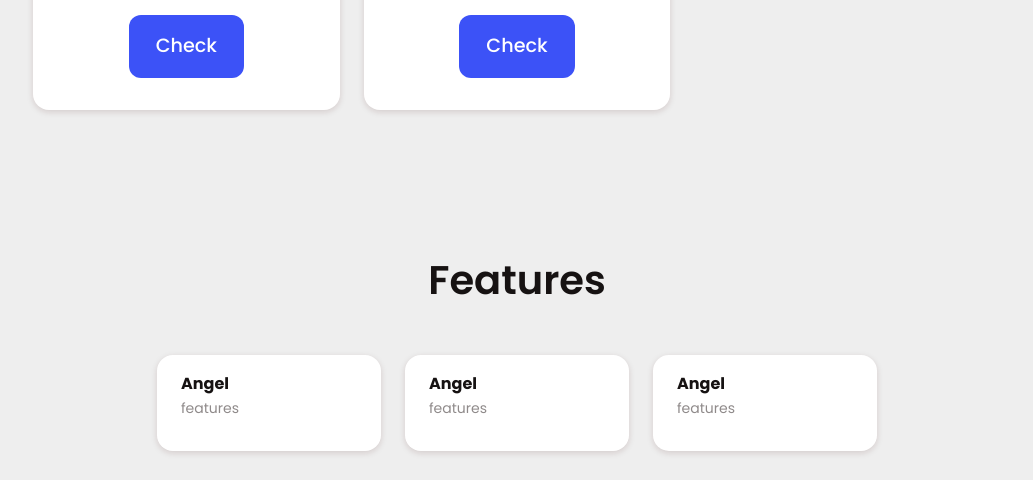
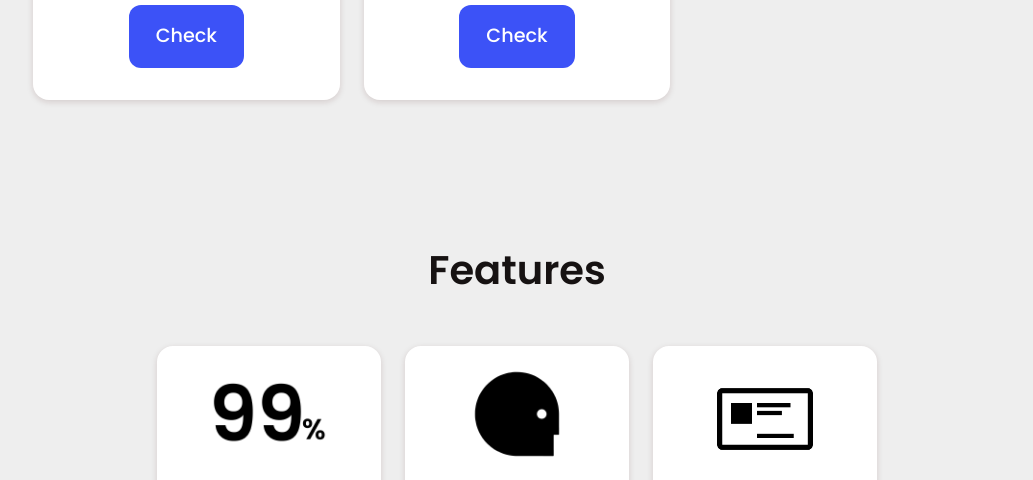
Before and after one commit to nidan-club/nidan-v2.0, a plain HTML site: page index.html in a window 1280 px wide. Shown: the part 2320-2800 px from the top of the page, without its empty margins (123-1156 px from the left). Drawn offline with nearby package versions, Linux system fonts and the light colour scheme.

Commit message:
minor UI updates

```diff
--- a/assets/css/styles.css
+++ b/assets/css/styles.css
@@ -377,6 +377,7 @@ h2{
   margin-bottom: 2.5rem;
   font-size: 1.1rem;
   font-weight: 500;
+  text-align: left;
 }
 
 .about__img{
@@ -403,7 +404,7 @@ h2{
 }
 
 .disease__img{
-  width: 160px;
+  width: 140px;
 }
 
 .disease__title{
@@ -443,7 +444,7 @@ h2{
 }
 
 .features__title{
-  font-size: var(--normal-font-size);
+  font-size: 1.2rem;
 }
 
 .features__category{
--- a/index.html
+++ b/index.html
@@ -66,12 +66,12 @@
                 <div class="about__container bd-grid">
                     <div class="about__data">
                         <h2 class="section-title-center">Why Nidan?</h2>
-                        <p class="about__description">State-of-the  are AI</p>
+                        <p class="about__description">Nidan uses the power of machine learning and AI to accurately diagnose diseases. Simply input your symptoms and medical history, and our intelligent algorithm will analyze the data to provide a personalized diagnosis. Our system is continually learning and improving, ensuring the most up-to-date and accurate information is provided.</p>
                         <a href="#" class="button1">Our Story</a>
                     </div>
 
                     <div class="about__img">
-                        <img src="assets/img/shared.png" alt="">
+                        <img src="assets/img/about.png" alt="">
                     </div>
                 </div>
             </section>
@@ -140,25 +140,25 @@
                 <div class="features__container bd-grid">
 
                     <div class="features__content">
-                        <img src="assets/img/features3.png" alt="" class="features__img">
-                        <h3 class="features__title">Angel</h3>
-                        <span class="features__category">features</span>
+                        <img src="assets/img/features1.png" alt="" class="features__img">
+                        <h3 class="features__title">Accuracy</h3>
+                        <span class="features__category">In prediction and diagnosis</span>
                         <!-- <span class="features__preci">disease</span> -->
                         <!-- <div class="button features__button"><i class='bx bx-heart'></i></div> -->
                     </div>
 
                     <div class="features__content">
-                        <img src="assets/img/features3.png" alt="" class="features__img">
-                        <h3 class="features__title">Angel</h3>
-                        <span class="features__category">features</span>
+                        <img src="assets/img/features2.png" alt="" class="features__img">
+                        <h3 class="features__title">Chatbot</h3>
+                        <span class="features__category">Personalised  for Mental Health</span>
                         <!-- <span class="features__preci">disease</span> -->
                         <!-- <div class="button features__button"><i class='bx bx-heart'></i></div> -->
                     </div>
 
                     <div class="features__content">
-                        <img src="assets/img/features3.png" alt="" class="features__img">
-                        <h3 class="features__title">Angel</h3>
-                        <span class="features__category">features</span>
+                        <img src="assets/img/features3.png" alt="" class="features__img" style="width: 130px;">
+                        <h3 class="features__title">Nidan Card</h3>
+                        <span class="features__category">An RFID card that keeps track of medical history</span>
                         <!-- <span class="features__preci">disease</span> -->
                         <!-- <div class="button features__button"><img src="assets/img/nidanvect.svg" style="width: 25px;" class='bx bx-heart'/></div> -->
                     </div>
```
Also changed, not shown: assets/img/about.png (added), assets/img/features1.png (added), assets/img/features2.png (added), assets/img/features3.png (added), assets/img/shared.png (deleted).
